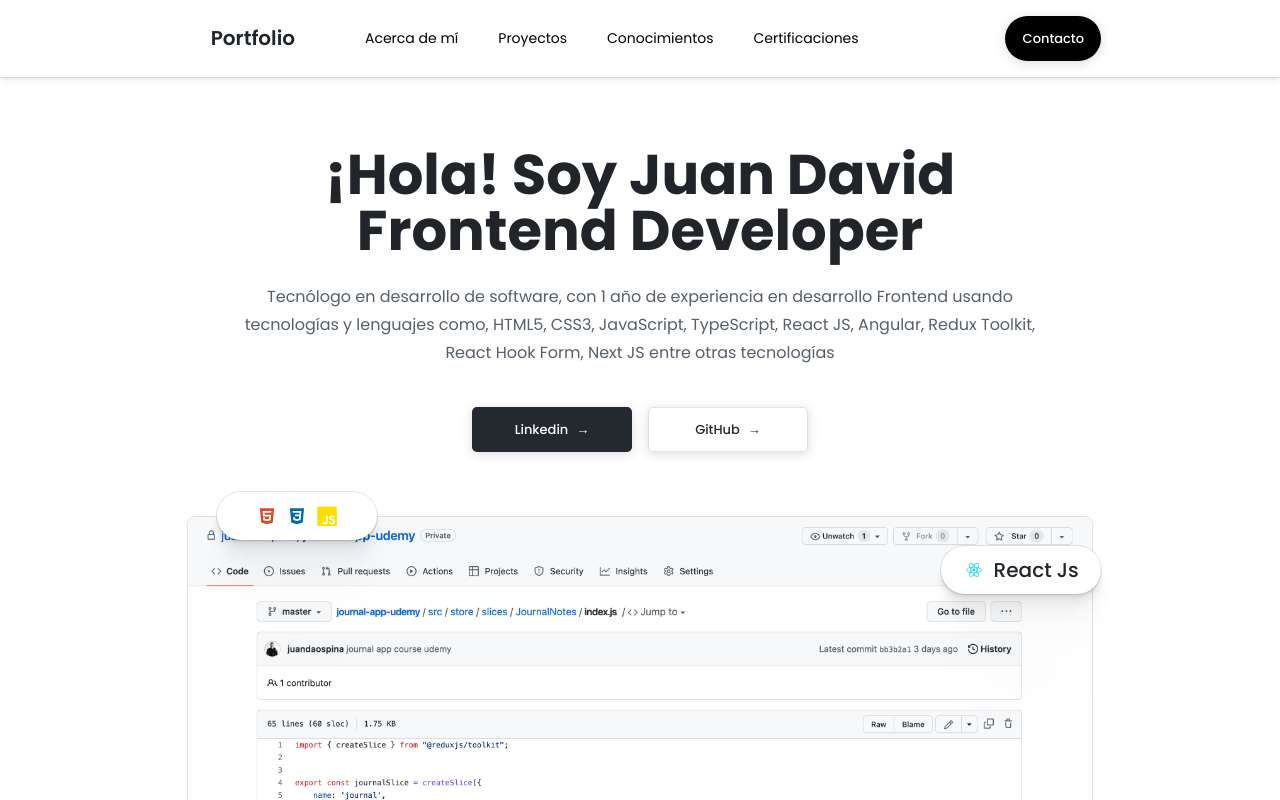
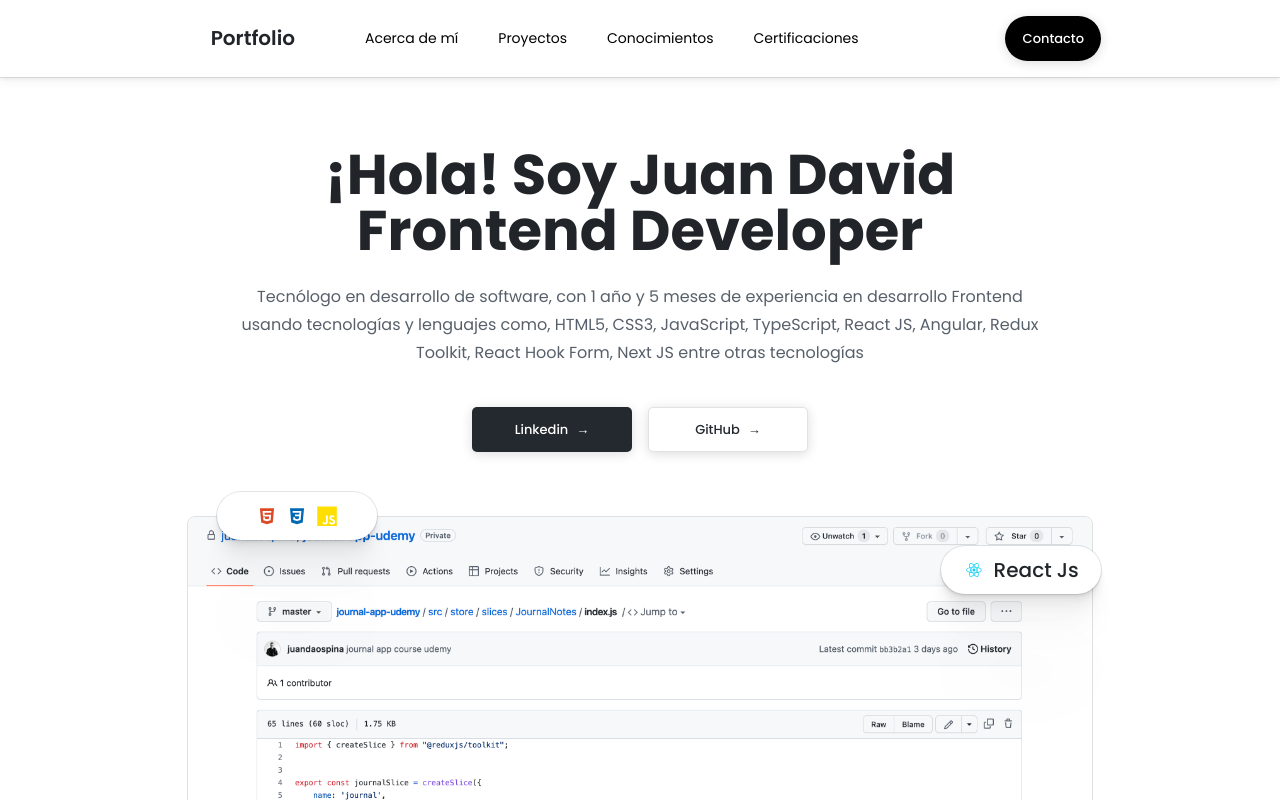
Before and after one commit to juandaospina/my-portfolio, a Next.js app: page / in a window 1280 px wide. Shown: the top 800 px of the page. Built offline with nearby package versions, Linux system fonts and the light colour scheme.

Commit message:
Update experience time

```diff
--- a/src/components/InitialContent/index.tsx
+++ b/src/components/InitialContent/index.tsx
@@ -21,7 +21,7 @@
       </h1>
 
       <p className={styles.description}>
-        Tecnólogo en desarrollo de software, con 1 año de experiencia en desarrollo
+        Tecnólogo en desarrollo de software, con 1 año y 5 meses de experiencia en desarrollo
         Frontend usando tecnologías y lenguajes como, HTML5, CSS3, JavaScript,
         TypeScript, React JS, Angular, Redux Toolkit, React Hook Form, Next JS entre otras tecnologías
       </p>
```
